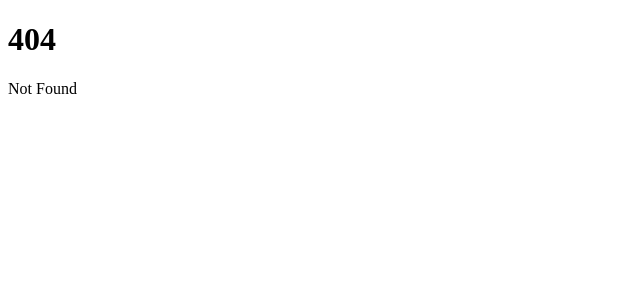
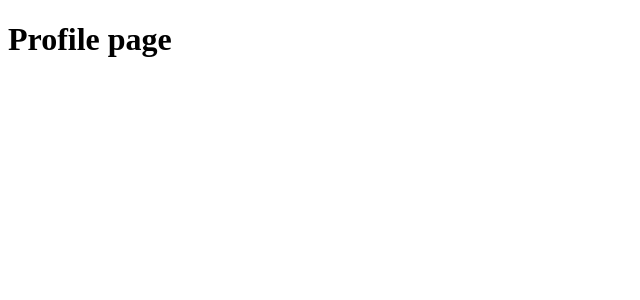
Before and after one commit to mirsahib/svelte-ominous-owl, a SvelteKit app: page /profile in a window 1280 px wide. Before the commit this address had no page. Shown: the top 300 px of the page, without its empty margins (0-640 px from the left). Built offline with nearby package versions, Linux system fonts and the light colour scheme.

Commit message:
:hammer: Add primary routing concept

```diff
--- /dev/null
+++ b/src/routes/about/+page.svelte
@@ -0,0 +1 @@
+<h1>About page</h1>
--- /dev/null
+++ b/src/routes/profile/+page.svelte
@@ -0,0 +1 @@
+<h1>Profile page</h1>
```
